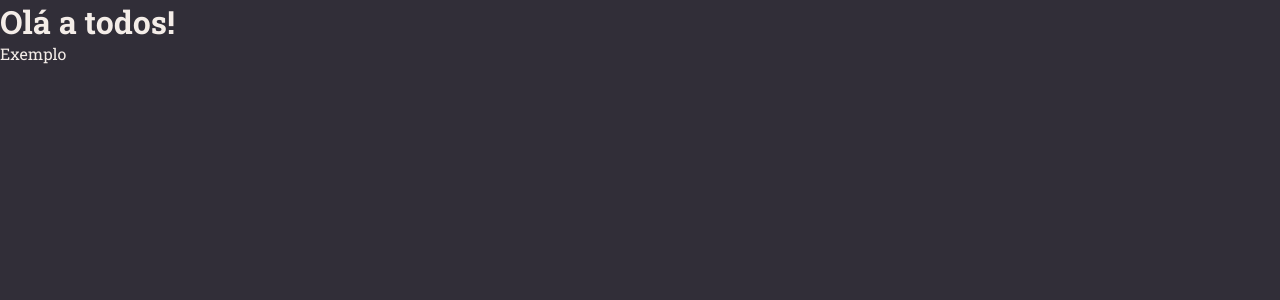
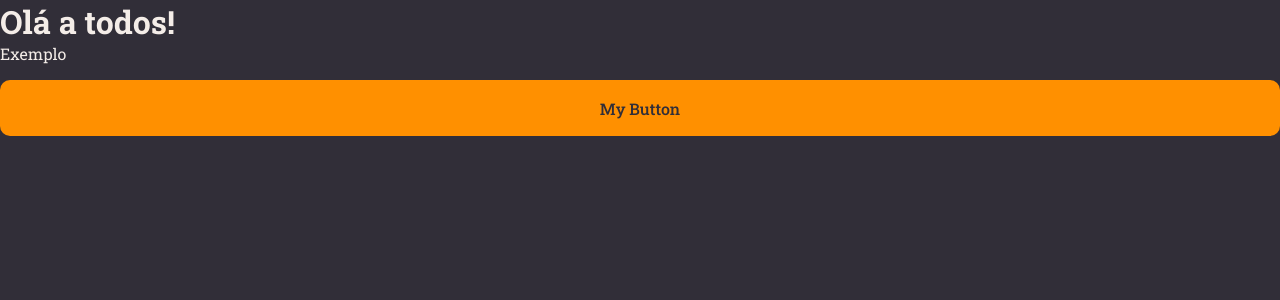
Before and after one commit to alexsmarra/rocketnotesRemake, a React (Vite) app: page / in a window 1280 px wide. Shown: the top 300 px of the page. Built offline with nearby package versions, Linux system fonts and the light colour scheme.

Commit message:
criando primeiro componente, Button

```diff
--- /dev/null
+++ b/src/components/Button/index.jsx
@@ -0,0 +1,9 @@
+import { Container } from './styles'
+
+export function Button() {
+   return (
+      <Container type="button">
+         My Button
+      </Container>
+   )
+}
--- /dev/null
+++ b/src/components/Button/styles.js
@@ -0,0 +1,17 @@
+import styled from 'styled-components'
+
+export const Container = styled.button`
+   width: 100%;
+   background-color: ${({ theme }) => theme.COLORS.ORANGE};
+   color: ${({ theme }) => theme.COLORS.BACKGROUND_800};
+   height: 56px;
+   border: 0;
+   padding: 0 16px;
+   margin-top: 16px;
+   border-radius: 10px;
+   font-weight: 500;
+
+   &:disabled {
+      opacity: .5;
+   }
+`
--- a/src/pages/Details/index.jsx
+++ b/src/pages/Details/index.jsx
@@ -1,10 +1,14 @@
-import { Container } from "./styles"
+import { Container } from './styles'
+
+import { Button } from '../../components/Button'
 
 export function Details() {
   return (
     <Container>
       <h1>Olá a todos!</h1>
       <span>Exemplo</span>
+
+      <Button />
     </Container>
   )
 }
```
